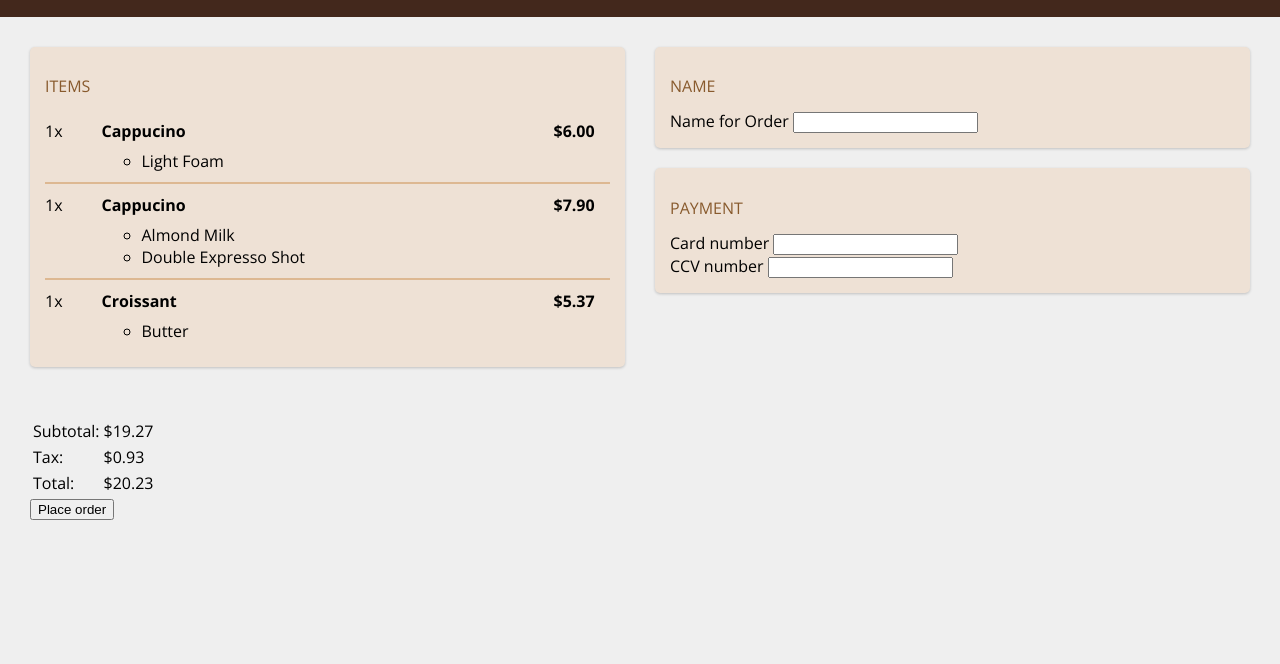
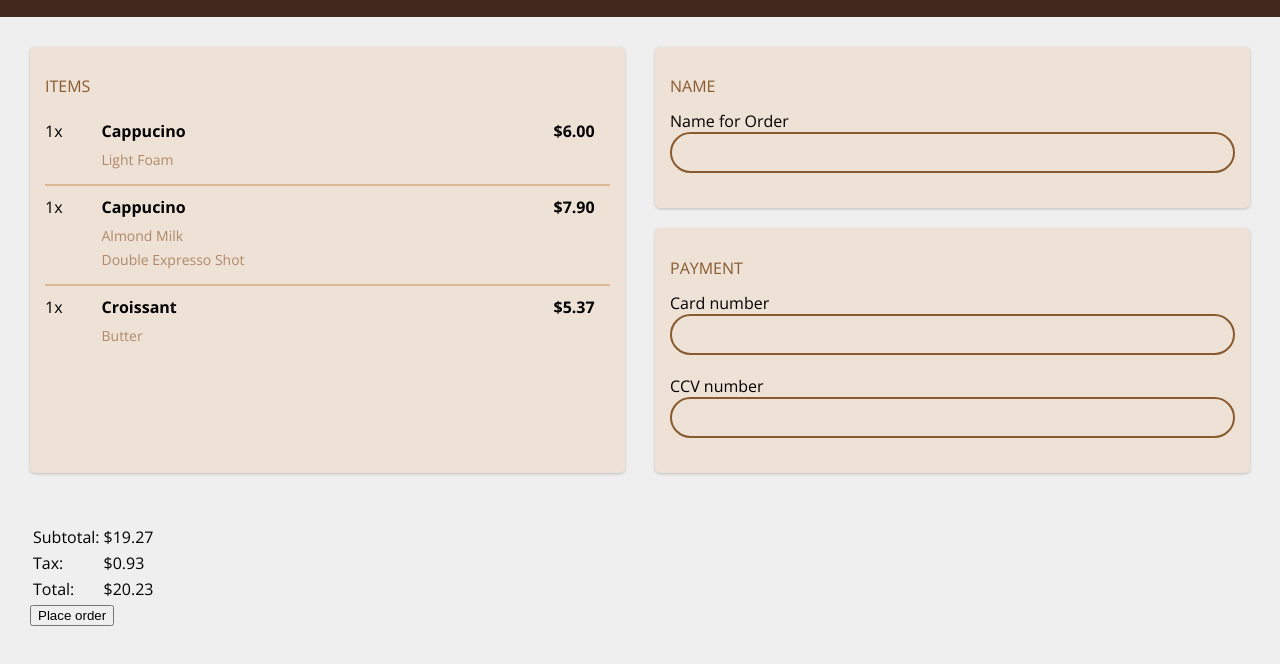
Before and after one commit to ryancamargo/coffee-masters, a plain HTML site: page index.html in a window 1280 px wide. Shown: the part 56-720 px from the top of the page. Drawn offline with nearby package versions, Linux system fonts and the light colour scheme.

Commit message:
Li item + user input

```diff
--- a/style.css
+++ b/style.css
@@ -106,3 +106,33 @@ body {
     grid-area: price;
     font-weight: bold;
 }
+
+.item-options-list {
+    grid-area: options;
+
+    color: #B08968;
+    list-style: none;
+    font-size: 14px;
+
+    margin: 0;
+    padding: 0;
+}
+
+.item-option {
+    margin-bottom: 5px;
+}
+
+.input-group {
+    position: relative;
+    margin-bottom: 20px;
+}
+
+.user-input {
+    background-color: rgba(0,0,0,0);
+    border: 2px #885a2d solid;
+    padding: 8px;
+    border-radius: 100px;
+    width: 100%;
+    text-indent: 18px;
+    font-size: 18px;
+}
```
